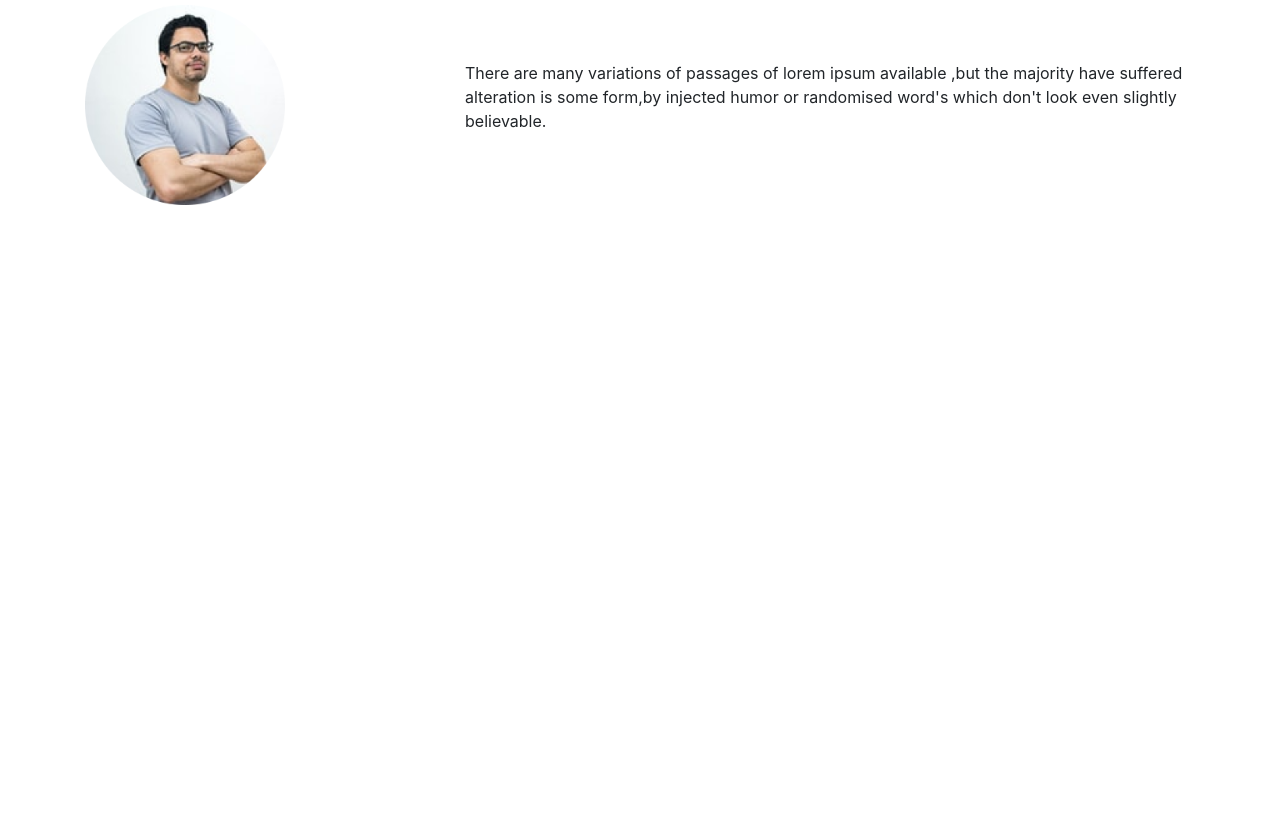
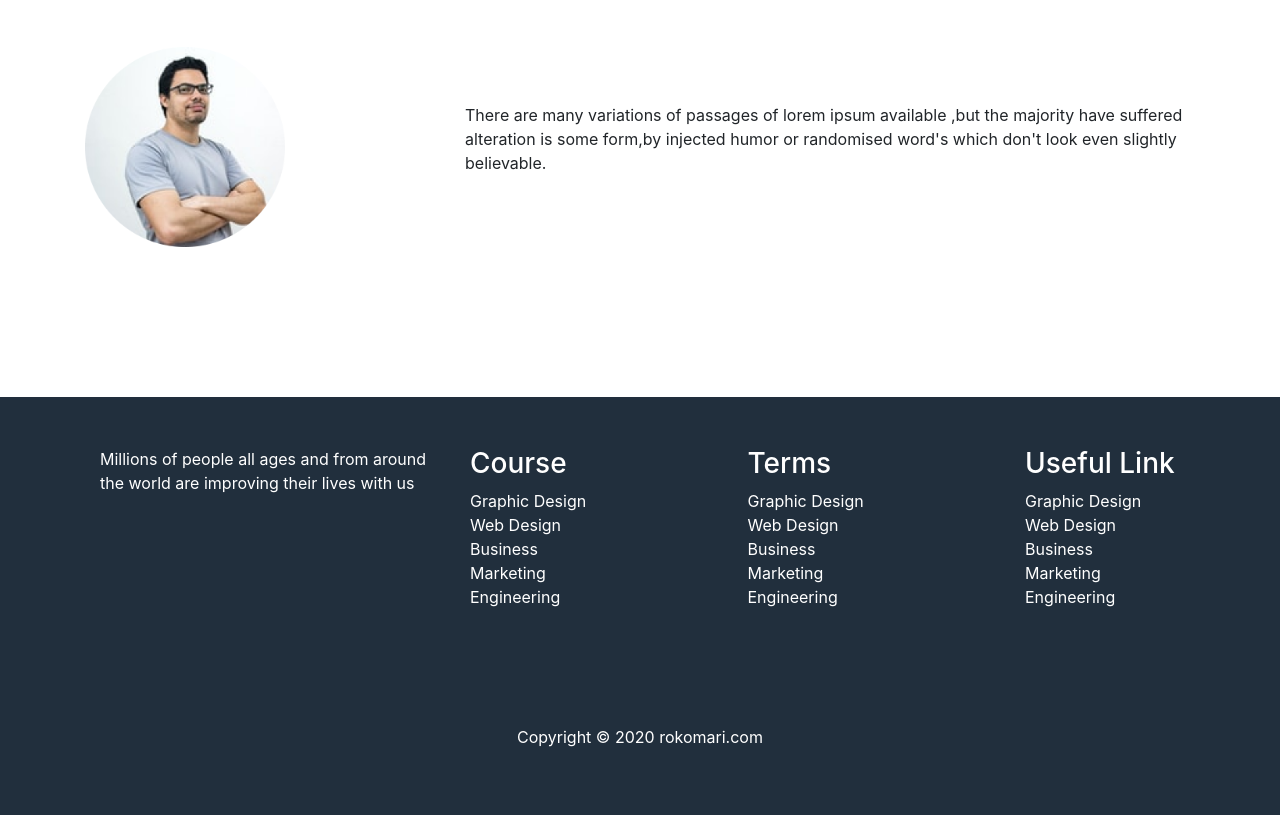
Before and after one commit to Dulal-12/p-2, a plain HTML site: page index.html in a window 1280 px wide. Shown: the part 2311-3126 px from the top of the page. Before the commit the page ends 2666 px from the top, so only its background shows below. Drawn offline with nearby package versions, Linux system fonts and the light colour scheme.

Commit message:
done project

```diff
--- a/index.html
+++ b/index.html
@@ -218,7 +218,55 @@
                 </div>
 
          </div>
-
+         <!-- section6 -->
+         <footer>
+             <div class="row lastrow">
+                 <div class="col-md-4">
+                     <div>
+                        <p>Millions of people all ages and from around the world are improving their lives with us</p>
+                     </div>
+                 </div>
+                 <div class="col-md-3 last1">
+                     <div>
+                        <h3>Course</h3>
+                        <ul>
+                            <li>Graphic Design</li>
+                            <li>Web Design</li>
+                            <li>Business</li>
+                            <li>Marketing</li>
+                            <li>Engineering</li>
+                        </ul>
+                     </div>
+                 </div>
+                 <div class="col-md-3 last2">
+                     <div>
+                        <h3>Terms</h3>
+                        <ul>
+                            <li>Graphic Design</li>
+                            <li>Web Design</li>
+                            <li>Business</li>
+                            <li>Marketing</li>
+                            <li>Engineering</li>
+                        </ul>
+                     </div>
+                 </div>
+                 <div class="col-md-2 last3">
+                     <div>
+                        <h3>Useful Link</h3>
+                        <ul>
+                            <li>Graphic Design</li>
+                            <li>Web Design</li>
+                            <li>Business</li>
+                            <li>Marketing</li>
+                            <li>Engineering</li>
+                        </ul>
+                     </div>
+                 </div>
+             </div>
+             <div class="copyright">
+                 <p>Copyright &copy; 2020 rokomari.com</p>
+             </div>
+         </footer>
 
 
 
--- a/style.css
+++ b/style.css
@@ -37,6 +37,8 @@ span{
 }
 .section3 h1{
     text-align:center;
+    font-weight:700;
+    margin-bottom:50px;
 }
 .section3 h5{
     font-weight: 700;
@@ -58,3 +60,15 @@ span{
     margin-bottom:50px;
     font-weight:700;
 }
+.last1 ul li,.last2 ul li,.last3 ul li{
+    list-style: none;
+
+}
+.lastrow,.copyright{
+    background-color: #212F3D;
+    color:white;
+    padding:50px 100px;
+}
+.copyright p{
+    text-align: center;
+}
```
